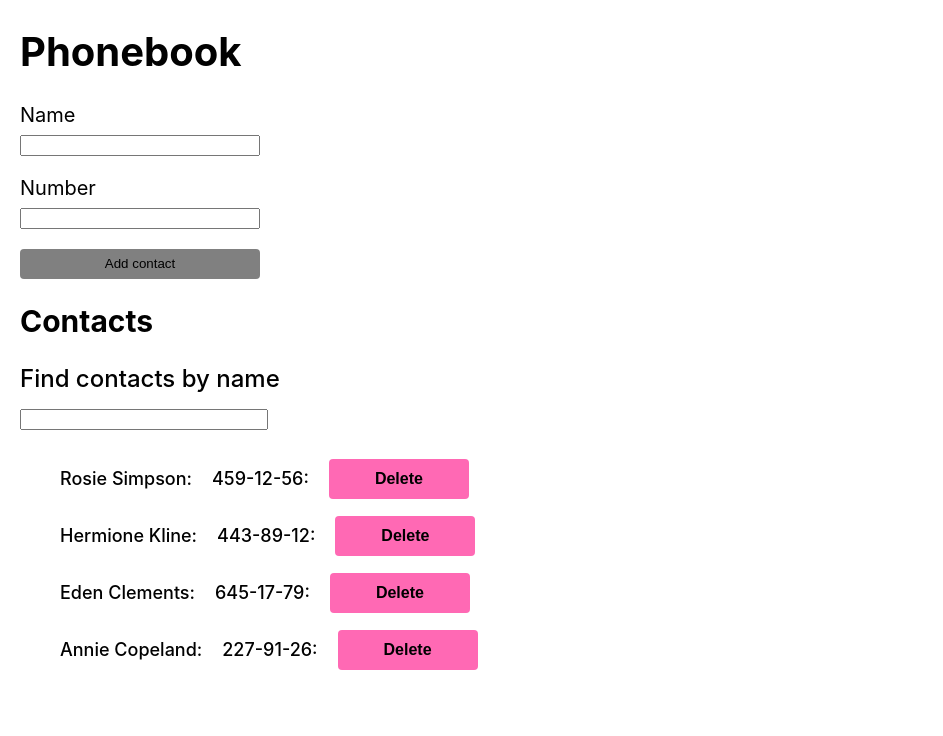
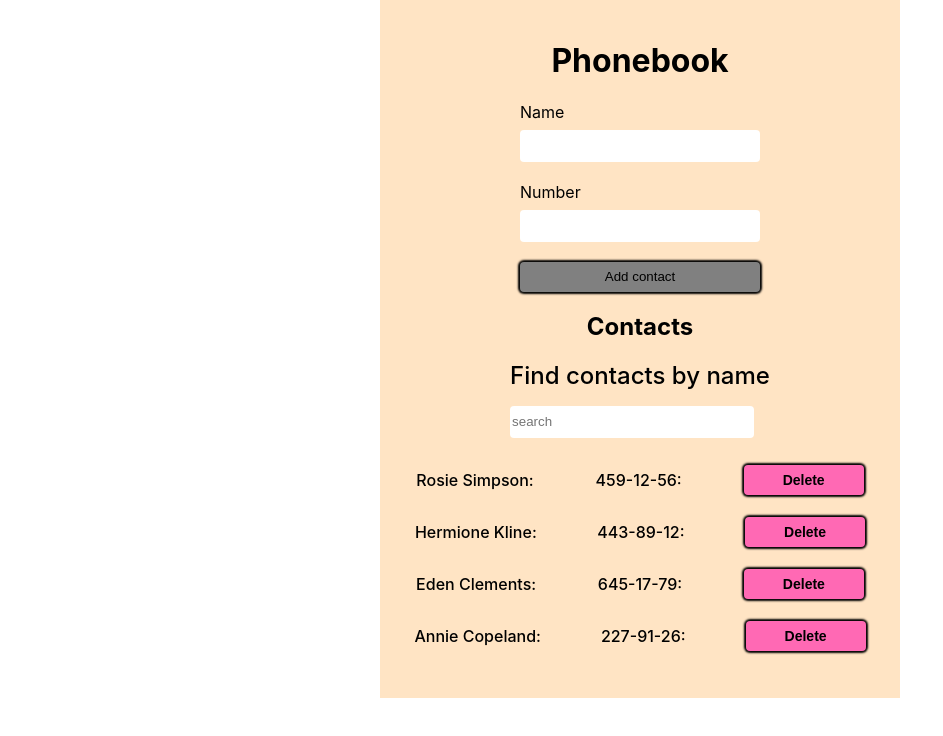
Before and after one commit to Mushko2932/goit-react-hw-02-phonebook, a React (Create React App) app: page / in a window 1280 px wide. Shown: the top 736 px of the page, without its empty margins (0-943 px from the left). Built offline with nearby package versions, Linux system fonts and the light colour scheme.

Commit message:
add final styles

```diff
--- a/src/components/App/App.jsx
+++ b/src/components/App/App.jsx
@@ -3,7 +3,8 @@ import { ContactsForm } from "components/ContactsForm/ContactsForm";
 import { ContactList } from "components/ContactList/ContactList";
 import contacts from "components/contacts.json";
 import { SearchForm } from "components/SearchForm/SearchForm";
-console.log('contacts :>> ', contacts);
+import { Container } from "./App.styled";
+
 export class App extends React.Component {
   state = {
     contacts,
@@ -23,26 +24,27 @@ export class App extends React.Component {
   };
 
   changeSearchForm = e => {
-    this.setState({ filter: e.currentTarget.value.toLowerCase() });
+    this.setState({ filter: e.currentTarget.value });
+  };
+
+  getContacts = () => {
+    const { filter, contacts } = this.state;
+    const normalizedFilter = filter.toLowerCase();
+    return contacts.filter(contact =>
+      contact.name.toLowerCase().includes(normalizedFilter)
+    );
   };
 
   render() {
     const { filter } = this.state;
     return (
-      <div
-        style={{
-          height: '100vh',
-          marginLeft: '20px',
-          fontSize: 20,
-          color: '#010101',
-        }}
-      >
+      <Container>
         <h1>Phonebook</h1>
         <ContactsForm onAdd={this.addContact} />
         <h2>Contacts</h2>
         <SearchForm onChange={this.changeSearchForm} value={filter} />
-        <ContactList contacts={contacts} onDelete={this.deleteContact} />
-      </div>
+        <ContactList contacts={this.getContacts()} onDelete={this.deleteContact} />
+      </Container>
     );
   }
 };
--- /dev/null
+++ b/src/components/App/App.styled.jsx
@@ -0,0 +1,11 @@
+import styled from "@emotion/styled";
+
+export const Container = styled.div`
+    margin: auto;
+    padding: 20px;
+    width: 480px;
+    display: flex;
+    flex-direction: column;
+    align-items: center;
+    background-color: bisque;
+`
--- a/src/components/ContactList/ContactList.js
+++ b/src/components/ContactList/ContactList.js
@@ -2,7 +2,7 @@ import PropTypes from 'prop-types';
 import {
   ContactRoster,
   ContactItem,
-  CntactBtn,
+  ContactBtn,
   ContactInfo,
 } from './ContactList.styled';
 
@@ -14,9 +14,9 @@ export const ContactList = ({ contacts, onDelete }) => {
         <ContactItem key={id}>
           <ContactInfo>{name}:</ContactInfo>
           <ContactInfo>{number}:</ContactInfo>
-          <CntactBtn type="button" onClick={() => onDelete(id)}>
+          <ContactBtn type="button" onClick={() => onDelete(id)}>
             Delete
-          </CntactBtn>
+          </ContactBtn>
         </ContactItem>
       ))}
     </ContactRoster>
--- a/src/components/ContactList/ContactList.styled.js
+++ b/src/components/ContactList/ContactList.styled.js
@@ -2,27 +2,30 @@ import styled from "@emotion/styled";
 
 export const ContactRoster = styled.ul`
     list-style: none;
+    padding: 0;
     display: flex;
     flex-direction: column;
 `;
 
 export const ContactItem = styled.li`
     display: flex;
-    gap: 20px;
+    gap: 60px;
     align-items: center;
+    justify-content: space-evenly;
 `;
 
-export const CntactBtn = styled.button`
+export const ContactBtn = styled.button`
   padding: 4px;
   background-color: hotpink;
-  font-size: 16px;
-  min-width: 140px;
-  height: 40px;
+  font-size: 14px;
+  min-width: 120px;
+  height: 30px;
   border: none;
   border-radius: 4px;
   color: black;
   font-weight: bold;
   cursor: pointer;
+  box-shadow: 0px 0px 2px 2px rgb(0, 0, 0);
   &:hover {
     background-color: aquamarine;
     color: white;
@@ -30,6 +33,6 @@ export const CntactBtn = styled.button`
 `;
 
 export const ContactInfo = styled.p`
-    font-size: 18px;
+    font-size: 16px;
     font-weight: 500;
 `;
--- a/src/components/ContactsForm/ContactsForm.js
+++ b/src/components/ContactsForm/ContactsForm.js
@@ -1,7 +1,7 @@
-import { Formik, Field } from 'formik';
+import { Formik } from 'formik';
 import { nanoid } from 'nanoid';
 import * as Yup from 'yup';
-import { Form, FormLabel, FormBtn } from './ContactsForm.styled';
+import { Form, FormLabel, FormBtn, Field } from './ContactsForm.styled';
 
 const ContactShema = Yup.object().shape({
   name: Yup.string()
@@ -20,13 +20,13 @@ const state = {
 };
 
 export const ContactsForm = ({onAdd}) => {
-  const handleSabmit = (values, {resetForm}) => {
+  const handleSabmit = (values, actions) => {
       console.log('values :>> ', values);
       onAdd({
           ...values,
           id: nanoid()
       });
-      resetForm();
+      actions.resetForm();
   };
   return (
     <Formik
--- a/src/components/ContactsForm/ContactsForm.styled.js
+++ b/src/components/ContactsForm/ContactsForm.styled.js
@@ -1,5 +1,5 @@
 import styled from "@emotion/styled";
-import { Form as FormikForm } from 'formik';
+import { Form as FormikForm, Field as FormikField } from 'formik';
 
 export const Form = styled(FormikForm)`
   display: flex;
@@ -12,7 +12,13 @@ export const FormLabel = styled.label`
     flex-direction: column;
     gap: 8px;
     width: 240px;
-`
+`;
+
+export const Field = styled(FormikField)`
+  border-radius: 4px;
+  border: 0;
+  height: 30px;
+`;
 
 export const FormBtn = styled.button`
   width: 240px;
@@ -21,7 +27,8 @@ export const FormBtn = styled.button`
   background-color: grey;
   border: none;
   border-radius: 4px;
-    &:hover{
+  box-shadow: 0px 0px 2px 2px rgb(0, 0, 0);
+  &:hover {
     background-color: aquamarine;
     color: white;
   }
--- a/src/components/SearchForm/SearchForm.js
+++ b/src/components/SearchForm/SearchForm.js
@@ -10,6 +10,7 @@ export const SearchForm = ({value, onChange}) => {
           name="name"
           value={value}
           onChange={onChange}
+          placeholder="search"
         />
       </Filter>
     );
--- a/src/components/SearchForm/SearchForm.styled.js
+++ b/src/components/SearchForm/SearchForm.styled.js
@@ -10,4 +10,7 @@ export const Filter = styled.label`
 
 export const FilterField = styled.input`
     width: 240px;
+    height: 30px;
+    border: 0;
+    border-radius: 4px;
 `;
```
Lines whose indentation alone changed are shown as unchanged.
